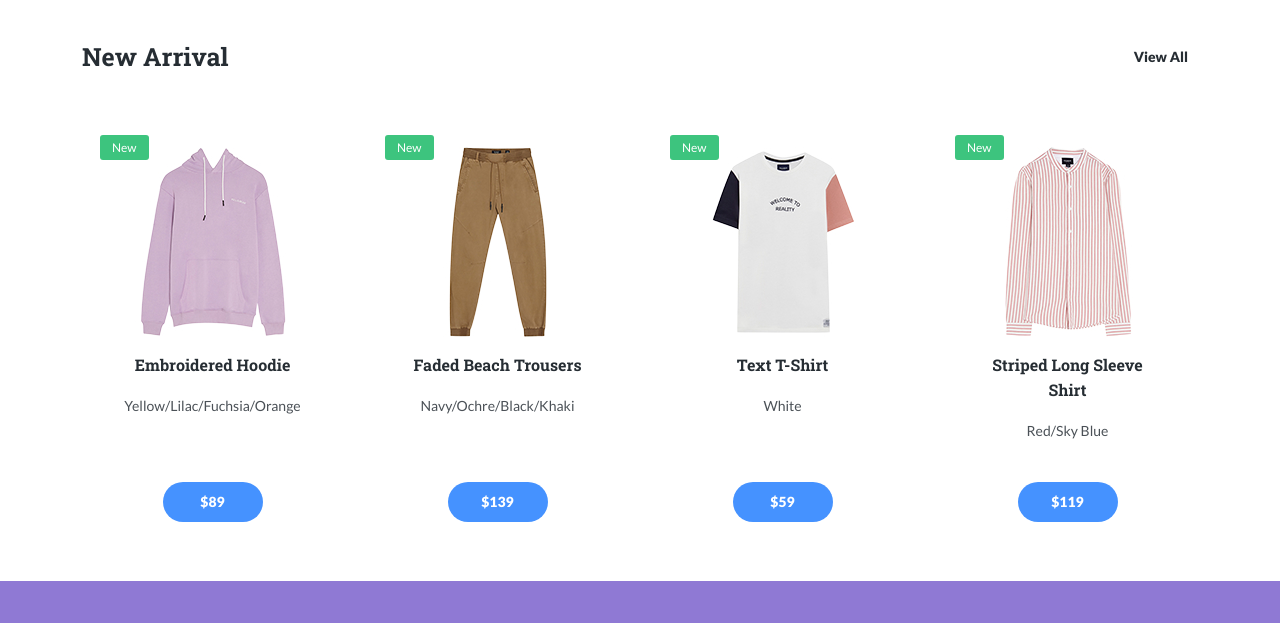
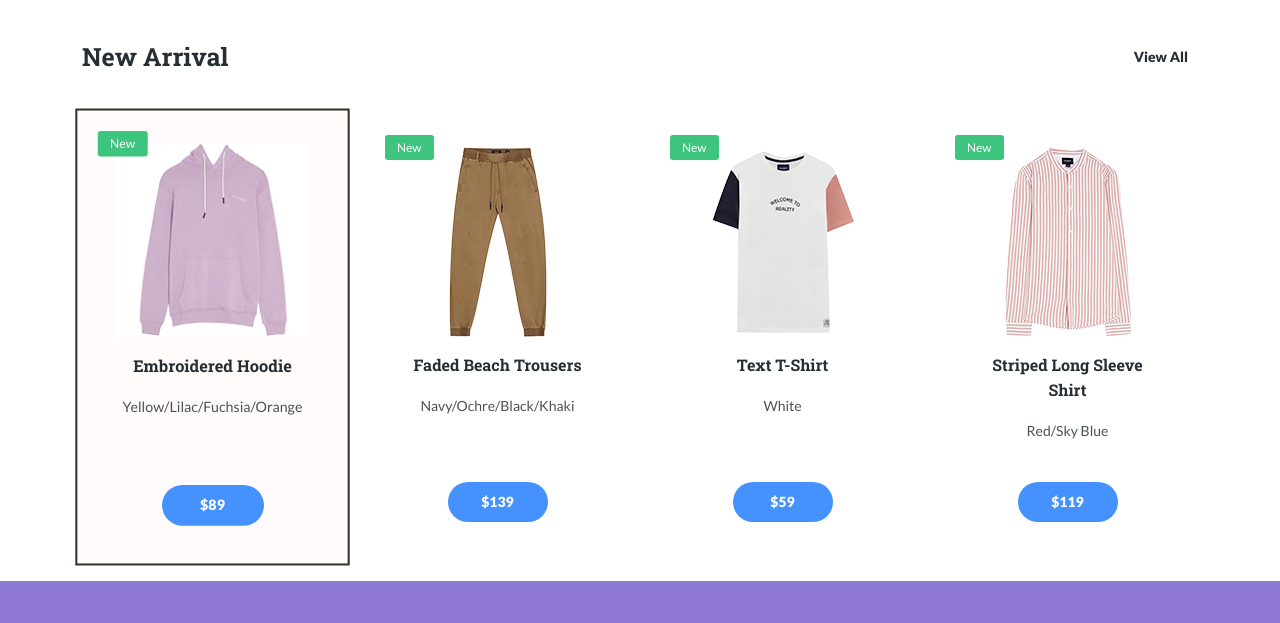
Before and after one commit to minusvetal/-GloAcademy-willberries-shop, a plain HTML site: page index.html in a window 1280 px wide. In both pictures the pointer is over the element 212 px from the left and 1813 px from the top of the page. Shown: the part 1477-2100 px from the top of the page. Drawn offline with Linux system fonts and the light colour scheme.

Commit message:
Add files via upload

```diff
--- a/css/style.css
+++ b/css/style.css
@@ -257,6 +257,16 @@ button {
     min-height: 440px;
 }
 
+.goods-card:hover {
+    cursor: pointer;
+    -webkit-transition: all 0.3s ease;;
+    -webkit-transform: scale(1.02);
+    -ms-transform: scale(1.02);
+    transform: scale(1.02);
+    background-color: rgb(255, 251, 251);
+    box-shadow: 0 0 0 2px white, 0 0 0 4px #3A2F28;
+}
+
 .goods-card .label {
     position: absolute;
     left: 18px;
```
